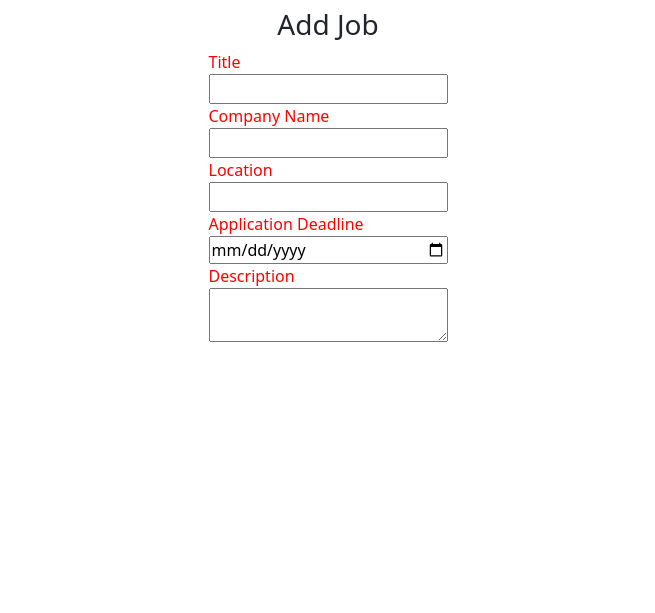
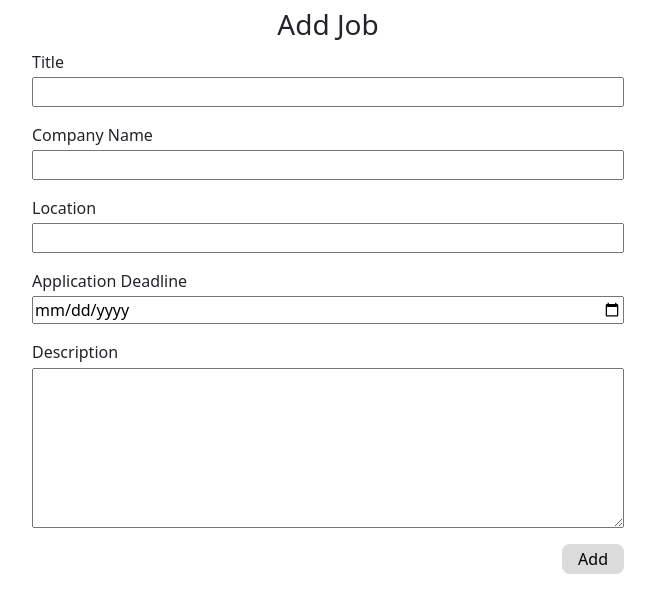
Before and after one commit to chrisMartinezDev/django-job-board-web-application, a Django app: page /add_job_form/ in a window 1280 px wide. Shown: the top 613 px of the page, without its empty margins (312-967 px from the left). Run offline with Django 5.2, Linux system fonts and the light colour scheme.

Commit message:
(Task) Fix css linking issue to templates extending base.html; (Task) Create addJobForm.html file and begin styling inputs and buttons

```diff
--- a/app_jobBoard/static/style.css
+++ b/app_jobBoard/static/style.css
@@ -97,24 +97,41 @@ a > div > p {
     align-items: center;
 }
 
-.test-job > p {
-    /* display: flex;
-    justify-content: center; */
-    color: red;
+/* addJobForm.html */
+
+.add-job-form {
+    width: 50%;
 }
-
-.test-text {
-    color: red !important;
-    text-align: center;
-}
-
-/* addJobForm.html */
 
 .add-job-form-inputs {
     display: flex;
     flex-direction: column;
 }
 
-label {
-    color: red !important;
+.add-job-form-inputs > label {
+    margin-bottom: .2rem;
 }
+
+.add-job-form-inputs > input,
+.add-job-form-inputs > textarea {
+    margin-bottom: 1rem;
+}
+
+.job-description {
+    height: 10rem;
+    min-height: 10rem;
+    max-height: 25rem;
+}
+
+.btn-submit-job-container {
+    display: flex;
+    justify-content: flex-end;
+}
+
+.btn-submit-job {
+    border: none;
+    border-radius: .5rem;
+    background-color: rgb(219, 219, 219);
+    padding: .2rem 1rem;
+    width: fit-content;
+}
--- a/app_jobBoard/templates/addJobForm.html
+++ b/app_jobBoard/templates/addJobForm.html
@@ -4,7 +4,7 @@
 
     <h3>Add Job</h3>
 
-    <form>
+    <form class="add-job-form">
         <div class="add-job-form-inputs">
             <label for="title">Title</label>
             <input type="text" name="title"/>
@@ -19,7 +19,13 @@
             <input type="date" name="application deadline"/>
 
             <label for="description">Description</label>
-            <textarea name="description"></textarea>
+            <textarea name="description" class="job-description"></textarea>
+
+            <div class="btn-submit-job-container">
+                <a href="{% url 'Add Job' %}">
+                    <input type="submit" value="Add" class="btn-submit-job"/>
+                </a>
+            </div>
         </div>
     </form>
 
--- a/app_jobBoard/templates/base.html
+++ b/app_jobBoard/templates/base.html
@@ -5,7 +5,7 @@
     <meta name="viewport" content="width=device-width, initial-scale=1">
     <title>{% block title %}Job Board{% endblock %}</title>
 
-    <link href="static/style.css" rel="stylesheet">
+    <link href="/static/style.css" rel="stylesheet">
     <link href="https://cdn.jsdelivr.net/npm/bootstrap@5.3.2/dist/css/bootstrap.min.css" rel="stylesheet" integrity="sha384-T3c6CoIi6uLrA9TneNEoa7RxnatzjcDSCmG1MXxSR1GAsXEV/Dwwykc2MPK8M2HN" crossorigin="anonymous">
   </head>
   <body>
--- a/app_jobBoard/views.py
+++ b/app_jobBoard/views.py
@@ -23,6 +23,8 @@ def AddJobForm(request):
     return render(request, "addJobForm.html")
 
 def AddJob(request):
+
+
     return redirect("index.html")
 
 def Job(request, jobID):
```
